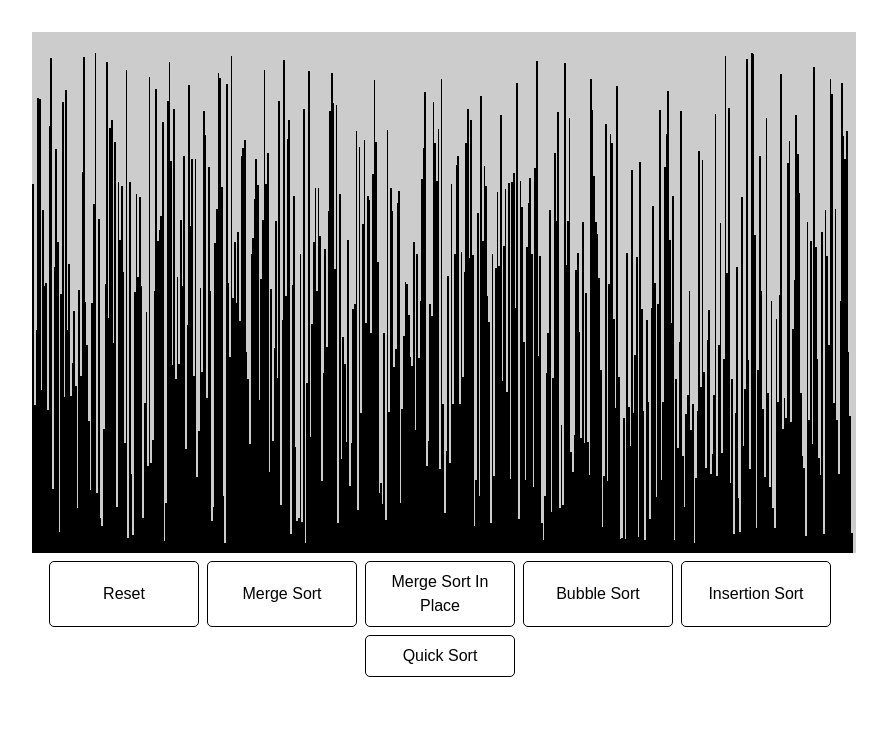
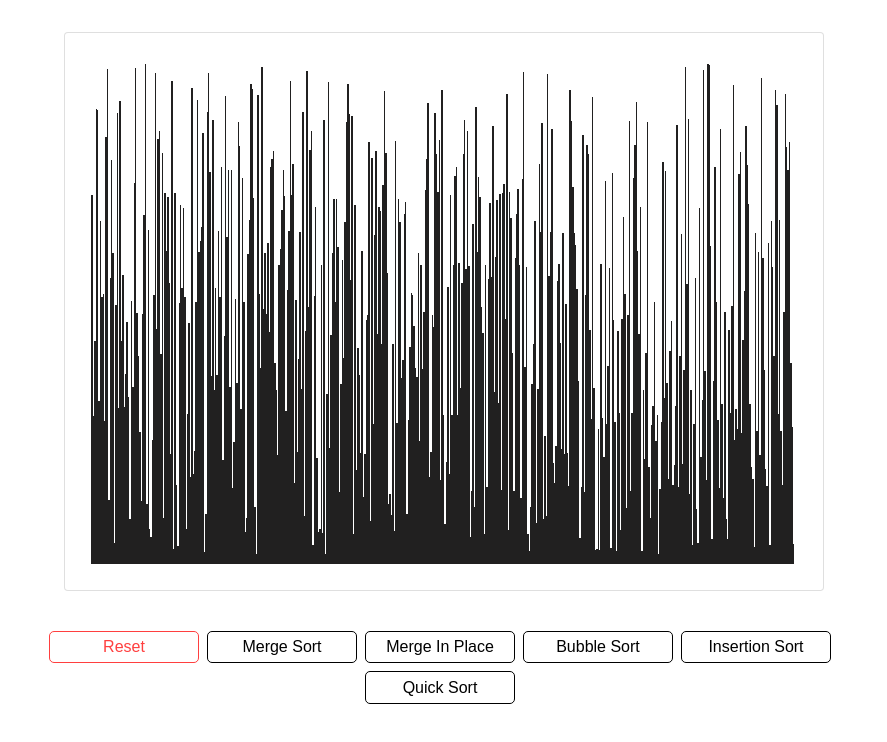
Before and after one commit to mjconly/Sorting-Visualizer, a React (Create React App) app: page / in a window 1280 px wide. Shown: the top 742 px of the page, without its empty margins (196-1083 px from the left). Built offline with nearby package versions, Linux system fonts and the light colour scheme; the HTML template or start-up script is replaced by a standard one.

Commit message:
touched up layout and css

```diff
--- a/src/Components/ArrayBarContainer.jsx
+++ b/src/Components/ArrayBarContainer.jsx
@@ -146,11 +146,13 @@ class ArrayBarContainer extends React.Component{
   render(){
     return(
       <div>
-        <div className="array-bar-container">
-          {this.state.bars}
+        <div className="card">
+          <div className="array-bar-container">
+            {this.state.bars}
+          </div>
         </div>
         <div className="btn-row">
-          <button className="abtn" onClick={() => this.resetArray()}>
+          <button className="abtn-r" onClick={() => this.resetArray()}>
             Reset
           </button>
           <button className="abtn"
@@ -161,7 +163,7 @@ class ArrayBarContainer extends React.Component{
           <button className="abtn"
             onClick={() => this.mergeInPlaceAnimate().then((res) => this.finished(res, 1))}
             >
-            Merge Sort In Place
+            Merge In Place
           </button>
           <button className="abtn"
             onClick={() => this.bubbleAnimate().then((res) => this.finished(res, 1))}
--- a/src/Components/arrayBar.css
+++ b/src/Components/arrayBar.css
@@ -1,7 +1,7 @@
 .array-bar{
   /* background-color: #36454F;
   border: 1px black solid; */
-  background-color: black;
+  background-color: #212020;
   text-align: center;
   width: 1em;
   align-self: flex-end;
--- a/src/Components/arrayBarContainer.css
+++ b/src/Components/arrayBarContainer.css
@@ -1,14 +1,21 @@
 .array-bar-container{
   display: flex;
   flex-direction: row;
-  background-color: #ccc;
-  margin-top: 2em;
-  height: 521px;
+  background-color: white;
+  margin: 1em;
+  height: 525px;
+  padding: 0 10px 10px 10px;
 }
+
+.card {
+  margin: 2em;
+}
+
+
 
 .abtn {
   border: black 0.5px solid;
-  padding: .5em;
+  padding: .2em;
   margin: .5em .5em 0 0;
   background: rgba(0,0,0,0);
   border-radius: 5px;
@@ -35,3 +42,28 @@
   flex-wrap: wrap;
   justify-content: center;
 }
+
+.abtn-r {
+  border: #ff3f3f 0.5px solid;
+  padding: .2em;
+  margin: .5em .5em 0 0;
+  background: rgba(0,0,0,0);
+  border-radius: 5px;
+  font-family: fantasy;
+  width: 150px;
+  color: #ff3f3f;
+}
+
+.abtn-r:hover{
+  /* background: rgba(54, 69, 79); */
+  background: #ff3f3f;
+  color: white;
+}
+
+.abtn-r:active{
+  box-shadow: 1px 2px #ff3f3f;
+}
+
+.abtn-r:focus{
+  outline: none;
+}
--- a/src/sortingAlgorithms/bubbleSort.js
+++ b/src/sortingAlgorithms/bubbleSort.js
@@ -1,6 +1,6 @@
 //const COLOR_MAIN = "#36454F"
 const COLOR_SELECT = "tomato"
-const COLOR_MAIN = "black"
+const COLOR_MAIN = "#212020"
 
 
 const bubbleHelper = async (arr) => {
--- a/src/sortingAlgorithms/insertionSort.js
+++ b/src/sortingAlgorithms/insertionSort.js
@@ -1,6 +1,6 @@
 //const COLOR_MAIN = "#36454F"
 const COLOR_SELECT = "tomato"
-const COLOR_MAIN = "black"
+const COLOR_MAIN = "#212020"
 
 const insertionHelper = async (arr) => {
   await insertionSort(arr);
--- a/src/sortingAlgorithms/mergeSort.js
+++ b/src/sortingAlgorithms/mergeSort.js
@@ -1,6 +1,6 @@
 // const COLOR_MAIN = "#36454F"
 const COLOR_SELECT = "tomato"
-const COLOR_MAIN = "black"
+const COLOR_MAIN = "#212020"
 
 
 const mergeHelper = async (arr) => {
--- a/src/sortingAlgorithms/mergeSortInPlace.js
+++ b/src/sortingAlgorithms/mergeSortInPlace.js
@@ -1,6 +1,6 @@
 //const COLOR_MAIN = "#36454F"
 const COLOR_SELECT = "tomato"
-const COLOR_MAIN = "black"
+const COLOR_MAIN = "#212020"
 
 const inPlaceHelper = async (arr) => {
   await mergeSortInPlace(arr);
--- a/src/sortingAlgorithms/quickSort.js
+++ b/src/sortingAlgorithms/quickSort.js
@@ -1,7 +1,7 @@
 //const COLOR_MAIN = "#36454F"
 const COLOR_SELECT = "tomato"
 const COLOR_PART = "#2bd1fc"
-const COLOR_MAIN = "black"
+const COLOR_MAIN = "#212020"
 
 
 const quickHelper = async (arr) => {
```
